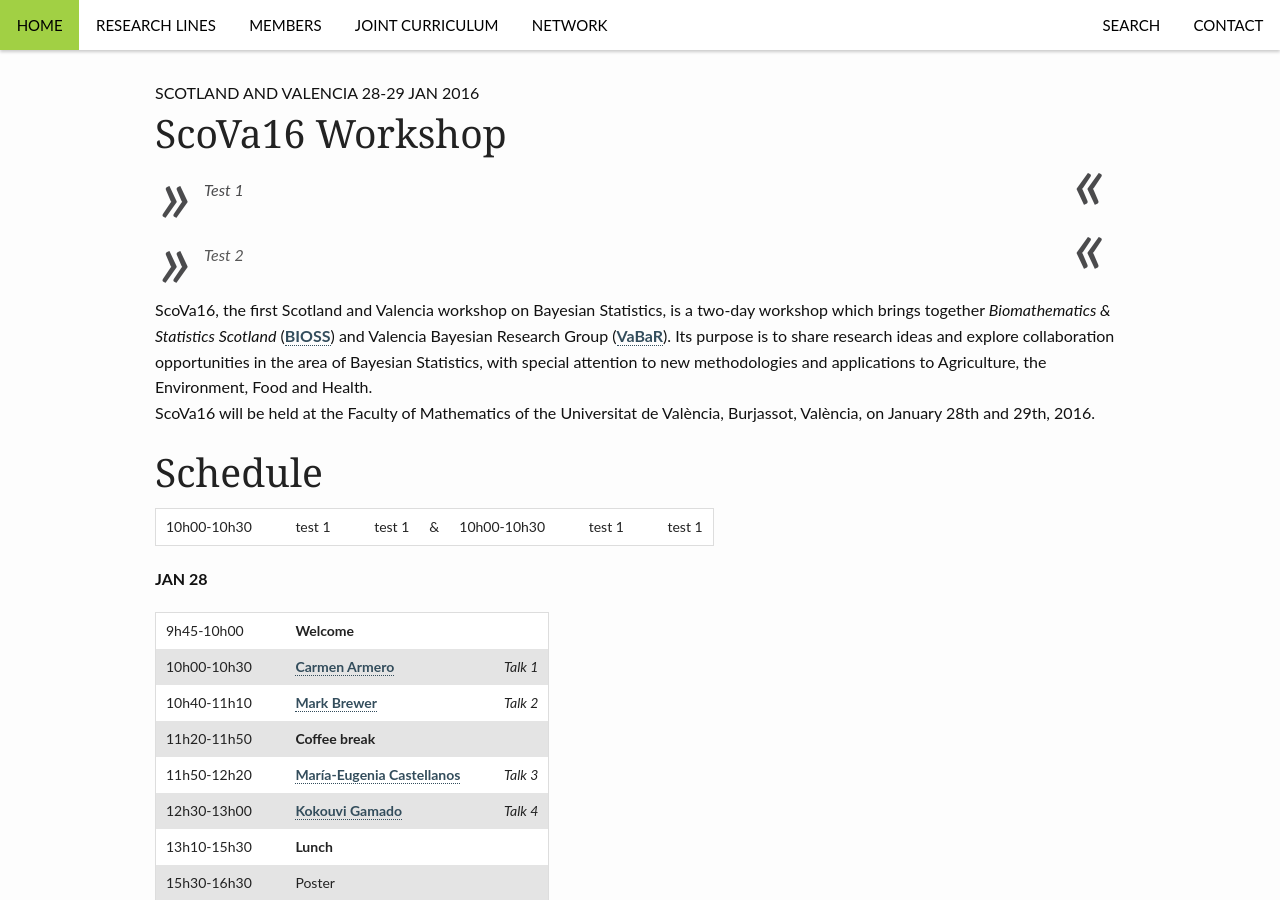
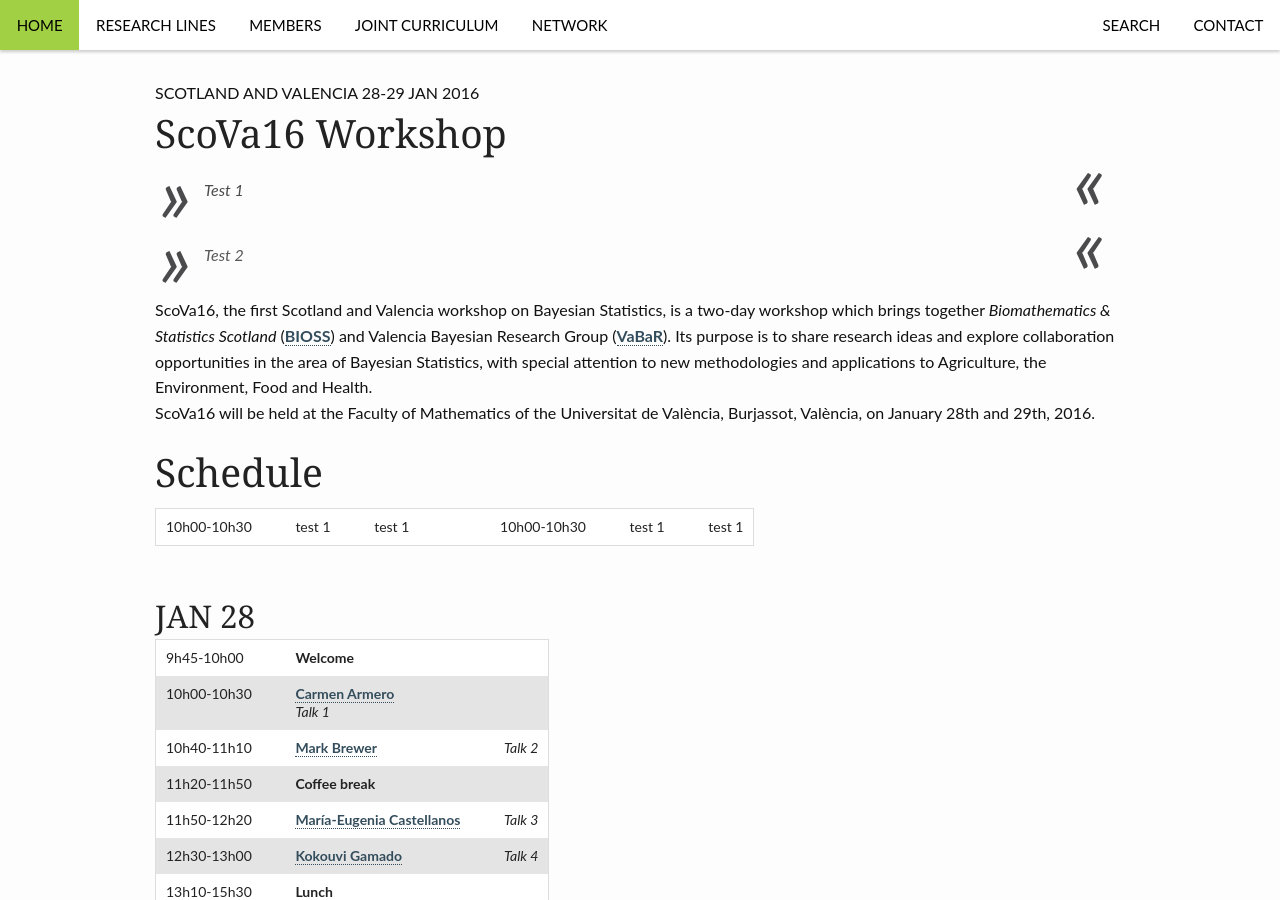
Before and after one commit to VABAR/VABAR.github.io, a Jekyll site: the page built from _posts/events/2015-11-25-ScoVa16.md, in a window 1280 px wide and 900 px high. Built offline with Jekyll 4.4.1, drawn with Linux system fonts in a browser that asks for light colours.

Commit message:
Update 2015-11-25-ScoVa16.md

```diff
--- a/_posts/events/2015-11-25-ScoVa16.md
+++ b/_posts/events/2015-11-25-ScoVa16.md
@@ -17,12 +17,12 @@ ScoVa16 will be held at the Faculty of Mathematics of the Universitat de Valènc
 
 # Schedule
 
-10h00-10h30 || test 1 || test 1 | & | 10h00-10h30 || test 1 || test 1
+10h00-10h30 || test 1 || test 1 ||   || 10h00-10h30 || test 1 || test 1
 
-**JAN 28**
+## JAN 28
 
 9h45-10h00  || **Welcome**
-10h00-10h30 || <a href="http://www.uv.es/armero/">Carmen Armero</a> <br> || _Talk 1_
+10h00-10h30 || <a href="http://www.uv.es/armero/">Carmen Armero</a><br>_Talk 1_
 10h40-11h10 || <a href="http://www.bioss.ac.uk/people/markb.html">Mark Brewer</a> || _Talk 2_
 11h20-11h50 || **Coffee break**
 11h50-12h20 || <a href="http://bayes.etsii.urjc.es/~mecastel/hp/Contact.html">María-Eugenia Castellanos</a> || _Talk 3_
@@ -32,7 +32,7 @@ ScoVa16 will be held at the Faculty of Mathematics of the Universitat de Valènc
 16h30-17h00 || **Coffee break**
 17h00-19h00 || Management brainstorm
 
-**JAN 29**
+## JAN 29
 
 10h00-10h30 || <a href="http://www.bioss.ac.uk/people/glenn.html">Glenn Marion</a> || _Talk 5_
 10h40-11h10 || <a href="http://www.uclm.es/profesorado/garcia-donato/">Gonzalo García-Donato</a> || _Talk 6_
```
